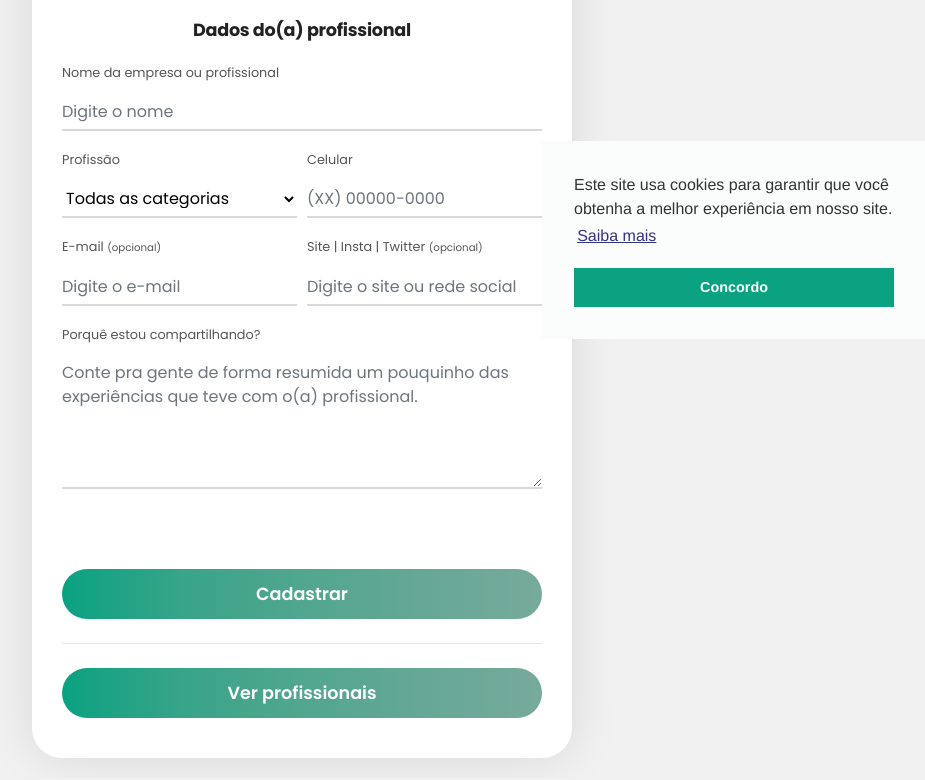
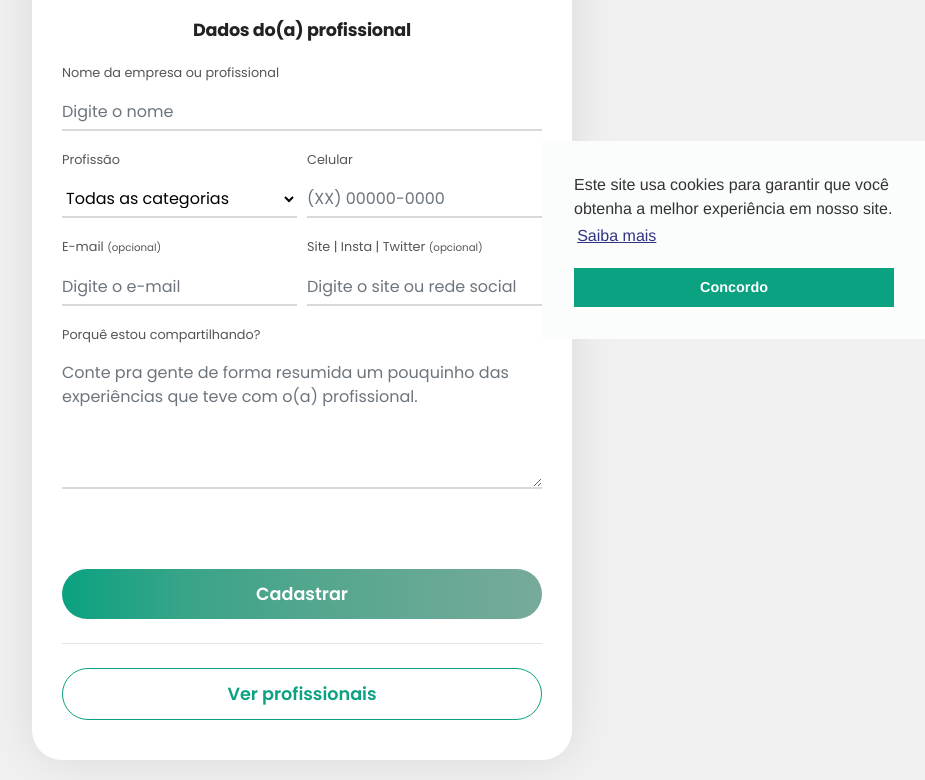
Before and after one commit to meindicaae/vivabenxvilamariana, a website: page index.html in a window 1280 px wide. Shown: the part 445-1225 px from the top of the page, without its empty margins (338-1263 px from the left). Drawn offline with Linux system fonts and the light colour scheme; no server answers.

Commit message:
recaptcha

```diff
--- a/index.html
+++ b/index.html
@@ -167,7 +167,7 @@
                             </div>
 
                             <!-- profissionais -->
-                            <a href="/profissionais.html" class="btn btn-primary w-100">Ver profissionais</a>
+                            <a href="/profissionais.html" class="btn btn-primary type-2 w-100">Ver profissionais</a>
                         </form>
                     </div>
                 </div>
--- a/src/scss/_globals.scss
+++ b/src/scss/_globals.scss
@@ -129,12 +129,14 @@ li {
 .btn-primary {
 	background-image: linear-gradient(to right, #0aa281, #38a488, #51a68e, #65a895, #77aa9b);
 	border: 0 none;
+	&.type-2 {
+		border: 1px solid #0aa281;
+		background-color: transparent;
+		background-image: none;
+		color: #0aa281;
+	}
 }
-.btn-secondary {
-	// background-image: linear-gradient(to right, #1e024c, #2b0a6f, #351694, #3c24bd, #3e33e7);
-	background-image: linear-gradient(to right, #1e024c, #23035f, #280372, #2c0586, #2e089b);
-	border: 0 none;
-}
+
 .btn {
 	font-weight: 600;
 	font-size: 1.1em;
```
Also changed, not shown: src/templates/partials/index.html (+1 -1 lines), build/css/bundle.min.css, build/index.html, css/bundle.min.css, 2 other files.
